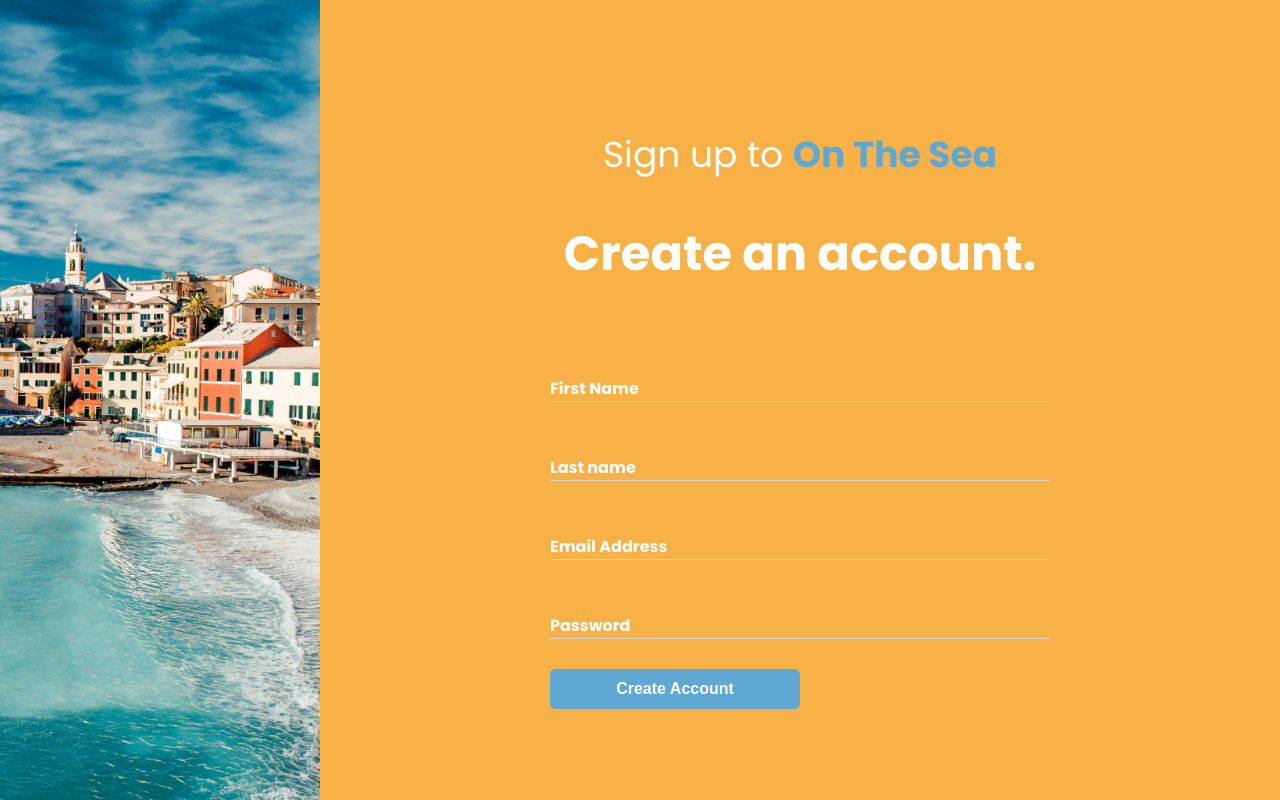
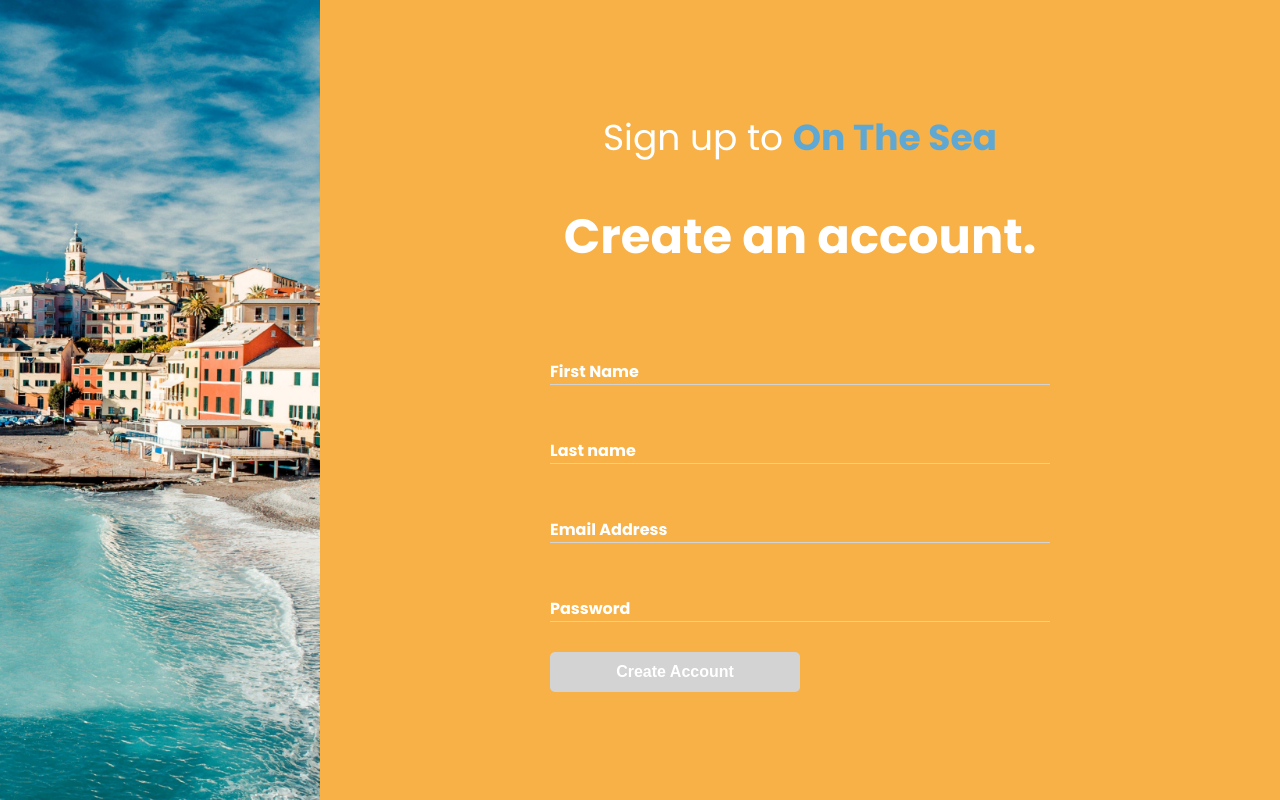
Before and after one commit to janxavierv17/on-the-sea, a React (Create React App) app in the folder frontend/: page / in a window 1280 px wide. Built offline with nearby package versions, Linux system fonts and the light colour scheme.

Commit message:
Shows proper errors messages in Signup.

```diff
--- a/frontend/src/App.tsx
+++ b/frontend/src/App.tsx
@@ -1,13 +1,13 @@
 import * as React from "react";
 import { BrowserRouter as Router, Switch, Route } from "react-router-dom";
 import { MultiStepForm } from "./pages/MultiStepForm";
-import { Login } from "./pages/auth";
+import { Authentication } from "./pages/Authentication";
 export const App: React.FC = () => {
   return (
     <Router>
       <Switch>
         <Route path="/" exact>
-          <Login />
+          <Authentication />
         </Route>
         <Route path="/place">
           <MultiStepForm />
--- a/frontend/src/components/auth/Signup.tsx
+++ b/frontend/src/components/auth/Signup.tsx
@@ -4,6 +4,7 @@ import {
   Main,
   Header,
   FormContainer,
+  Errors,
 } from "./auth.styles";
 import { Sea } from "./auth.styles";
 
@@ -15,9 +16,10 @@ type Props = {
   handleChange: any;
   handleSubmit: any;
   errors: any;
+  loading: boolean;
 };
 // TODO: Use the link sent from SendGrid.
-export const Signup: React.FC<Props> = ({
+export const SignUp: React.FC<Props> = ({
   firstName,
   lastName,
   email,
@@ -25,7 +27,11 @@ export const Signup: React.FC<Props> = ({
   handleChange,
   handleSubmit,
   errors,
+  loading,
 }) => {
+  const signUpErrors = errors.map((error: string[], index: number) => {
+    return <li key={index}>{error}</li>;
+  });
   return (
     <Container>
       <Main>
@@ -35,6 +41,7 @@ export const Signup: React.FC<Props> = ({
           </p>
           <h1>Create an account.</h1>
         </Header>
+        <Errors>{signUpErrors}</Errors>
         <form method="POST" onSubmit={handleSubmit}>
           <FormContainer>
             <div>
@@ -93,7 +100,9 @@ export const Signup: React.FC<Props> = ({
               </label>
             </div>
 
-            <FormButton type="submit">Create Account</FormButton>
+            <FormButton type="submit" disabled={loading ? true : false}>
+              Create Account
+            </FormButton>
           </FormContainer>
         </form>
       </Main>
--- a/frontend/src/components/auth/auth.styles.ts
+++ b/frontend/src/components/auth/auth.styles.ts
@@ -12,6 +12,7 @@ export const Container = styled.div`
   display: flex;
   justify-content: center;
   background-color: #f7b146;
+  padding-bottom: 34px;
 `;
 
 export const Main = styled.main`
@@ -136,3 +137,13 @@ export const FormButton = styled(Button)`
   margin-top: 30px;
   background-color: #5fa8d3;
 `;
+
+export const Errors = styled.ul`
+  color: red;
+  text-align: left;
+  padding: 0;
+  margin: 0;
+  @media (max-width: 768px) {
+    font-size: 10px;
+  }
+`;
--- a/frontend/src/pages/auth.tsx
+++ b/frontend/src/pages/Authentication.tsx
@@ -1,12 +1,11 @@
-import React, { ChangeEvent, useState } from "react";
+import React, { ChangeEvent, useState, useEffect } from "react";
 import axios from "axios";
 import italy from "../imgs/italy.png";
 import { Flex } from "./pages.styes";
-import { Signup } from "../components/auth/Signup";
-// import { useHistory } from "react-router-dom";
-export const Login = () => {
-  // let history = useHistory();
-
+import { SignUp } from "../components/auth/SignUp";
+export const Authentication = () => {
+  const [signUpError, setSignUpError] = useState([]);
+  const [loading, setLoading] = useState(true);
   const [signUpData, setSignUpData] = useState({
     firstName: "",
     lastName: "",
@@ -14,10 +13,11 @@ export const Login = () => {
     password: "",
   });
 
-  const [signUpError, setSignUpError] = useState([]);
+  useEffect(() => {}, [signUpError, loading]);
 
   const handleChange = (event: ChangeEvent<HTMLInputElement>) => {
     const { name, value } = event.target;
+    setLoading(false);
     setSignUpData((prevState) => {
       return {
         ...prevState,
@@ -28,10 +28,12 @@ export const Login = () => {
 
   const handleSubmit = (event: React.FormEvent<HTMLFormElement>) => {
     event.preventDefault();
+    setLoading(false);
     axios
       .post("http://localhost:5000/api/v1/signup", signUpData)
       .then((response) => {
         console.log("Submitted data", response.data.message);
+        setLoading(false);
       })
       .catch((error) => {
         if (error.response.data) {
@@ -46,22 +48,12 @@ export const Login = () => {
       email: "",
       password: "",
     });
-
-    // history.push("/place");
   };
 
-  const errors = signUpError.map((error) => (
-    // console.log("Loop on Errors:", error)
-    <ul>
-      <li>{error}</li>
-    </ul>
-  ));
   return (
     <Flex>
       <img src={italy} alt="Italy" />
-      {errors}
-
-      <Signup
+      <SignUp
         firstName={signUpData.firstName}
         lastName={signUpData.lastName}
         email={signUpData.email}
@@ -69,6 +61,7 @@ export const Login = () => {
         handleChange={handleChange}
         handleSubmit={handleSubmit}
         errors={signUpError}
+        loading={loading}
       />
     </Flex>
   );
```
Also changed, not shown: 1 other file (tests, documents, lock files or other folders).
